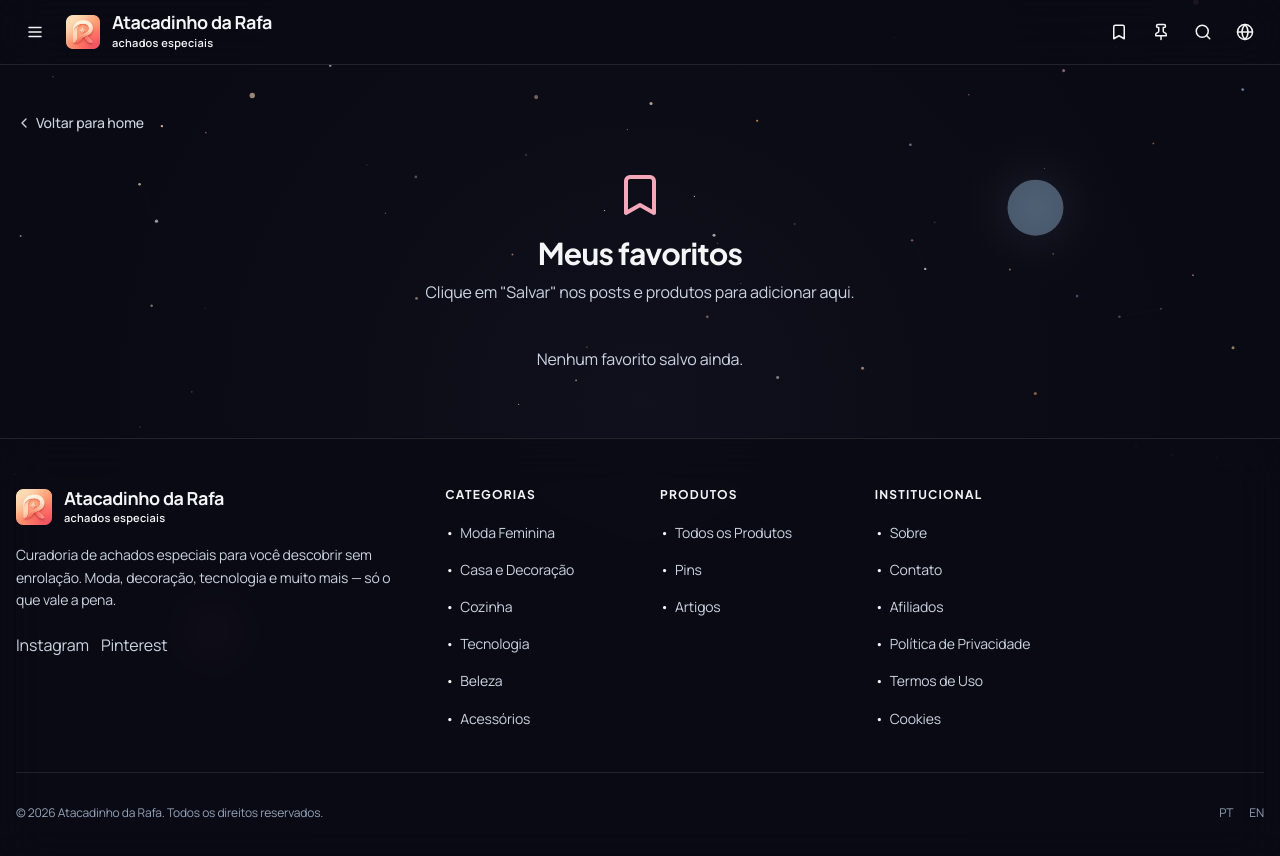
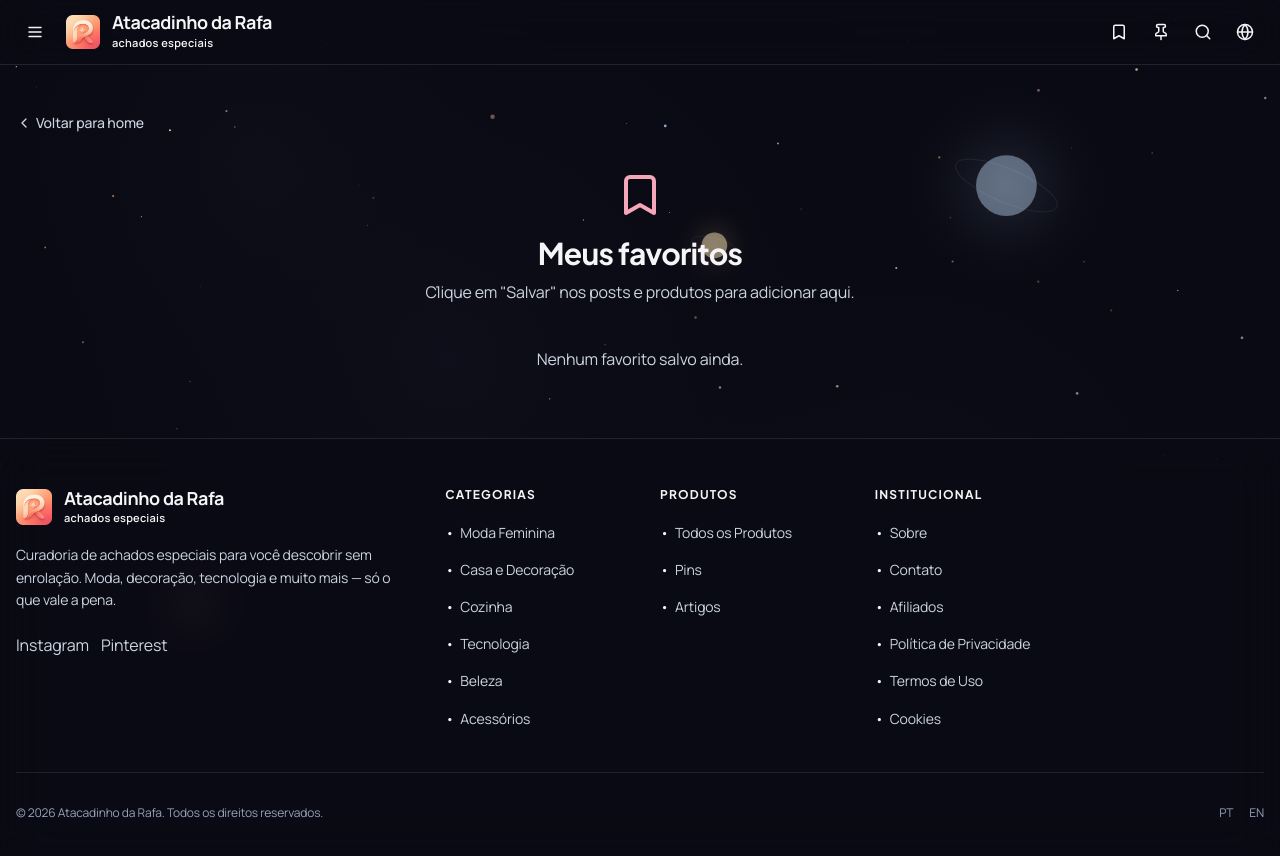
Before and after one commit to machadolucas13/atacadinho-da-rafa, a Next.js app: page /pt/favoritos in a window 1280 px wide. Shown: the top 856 px of the page. Built offline with nearby package versions, Linux system fonts and the light colour scheme.

Commit message:
feat: polished sidebar scrollbar, smoother open animation, richer starfield

```diff
--- a/src/app/globals.css
+++ b/src/app/globals.css
@@ -194,6 +194,11 @@
   .scrollbar-thin::-webkit-scrollbar-thumb { background: rgba(255,255,255,0.15); border-radius: 9999px; }
   .scrollbar-thin::-webkit-scrollbar-thumb:hover { background: rgba(255,255,255,0.25); }
 
+  .category-scroll::-webkit-scrollbar { width: 3px; }
+  .category-scroll::-webkit-scrollbar-track { background: transparent; }
+  .category-scroll::-webkit-scrollbar-thumb { background: rgba(255,255,255,0.12); border-radius: 9999px; }
+  .category-scroll::-webkit-scrollbar-thumb:hover { background: rgba(255,255,255,0.25); }
+
   :focus-visible {
     outline: 2px solid rgba(244,167,185,0.8);
     outline-offset: 2px;
--- a/src/components/hero/BackgroundStarfield.tsx
+++ b/src/components/hero/BackgroundStarfield.tsx
@@ -21,19 +21,23 @@
   radius: number;
   color: string;
   glow: string;
+  ringColor?: string;
   speed: number;
   orbit: number;
   baseX: number;
   baseY: number;
+  tilt: number;
 };
 
 const STAR_COLORS = [
-  "rgba(255,255,255,0.9)",
-  "rgba(244,167,185,0.8)",
-  "rgba(246,194,170,0.7)",
-  "rgba(255,220,180,0.8)",
-  "rgba(180,210,255,0.7)",
-  "rgba(244,162,97,0.6)",
+  "rgba(255,255,255,0.95)",
+  "rgba(244,167,185,0.85)",
+  "rgba(246,194,170,0.75)",
+  "rgba(255,220,180,0.85)",
+  "rgba(180,210,255,0.75)",
+  "rgba(244,162,97,0.65)",
+  "rgba(167,199,231,0.7)",
+  "rgba(231,167,199,0.65)",
 ];
 
 export default function BackgroundStarfield() {
@@ -49,6 +53,7 @@
     let animationFrameId: number;
     let points: Point[] = [];
     let planets: Planet[] = [];
+    let nebulae: { x: number; y: number; r: number; color: string }[] = [];
     let time = 0;
 
     const dpr = Math.min(window.devicePixelRatio || 1, 2);
@@ -63,20 +68,20 @@
     ctx.scale(dpr, dpr);
 
     const createStars = () => {
-      const count = Math.min(Math.floor((w * h) / 9000), 140);
+      const count = Math.min(Math.floor((w * h) / 10000), 180);
       points = Array.from({ length: count }, () => {
         const colorIndex = Math.floor(Math.random() * STAR_COLORS.length);
-        const baseRadius = Math.random() < 0.06 ? Math.random() * 2 + 1.2 : Math.random() * 1.2 + 0.4;
+        const baseRadius = Math.random() < 0.04 ? Math.random() * 2 + 1.4 : Math.random() * 1.1 + 0.3;
         return {
           x: Math.random() * w,
           y: Math.random() * h,
           baseX: Math.random() * w,
           baseY: Math.random() * h,
           radius: baseRadius,
-          baseOpacity: Math.random() * 0.55 + 0.25,
+          baseOpacity: Math.random() * 0.6 + 0.25,
           phase: Math.random() * Math.PI * 2,
-          speed: Math.random() * 0.0018 + 0.0008,
-          amplitude: Math.random() * 55 + 20,
+          speed: Math.random() * 0.0015 + 0.0006,
+          amplitude: Math.random() * 50 + 15,
           color: STAR_COLORS[colorIndex],
         };
       });
@@ -86,66 +91,103 @@
     const createPlanets = () => {
       planets = [
         {
-          x: w * 0.8,
-          y: h * 0.25,
-          radius: Math.min(w, h) * 0.035,
-          color: "rgba(180,220,255,0.35)",
-          glow: "rgba(180,220,255,0.08)",
-          speed: 0.0004,
+          x: w * 0.78,
+          y: h * 0.22,
+          radius: Math.min(w, h) * 0.038,
+          color: "rgba(200,225,255,0.4)",
+          glow: "rgba(180,220,255,0.12)",
+          ringColor: "rgba(255,255,255,0.06)",
+          speed: 0.00035,
           orbit: 16,
-          baseX: w * 0.8,
-          baseY: h * 0.25,
+          baseX: w * 0.78,
+          baseY: h * 0.22,
+          tilt: 0.4,
         },
         {
-          x: w * 0.15,
-          y: h * 0.78,
-          radius: Math.min(w, h) * 0.02,
-          color: "rgba(244,167,185,0.4)",
-          glow: "rgba(244,167,185,0.09)",
-          speed: 0.0006,
+          x: w * 0.14,
+          y: h * 0.74,
+          radius: Math.min(w, h) * 0.022,
+          color: "rgba(244,180,165,0.45)",
+          glow: "rgba(244,167,185,0.1)",
+          speed: 0.0005,
           orbit: 22,
-          baseX: w * 0.15,
-          baseY: h * 0.78,
+          baseX: w * 0.14,
+          baseY: h * 0.74,
+          tilt: 0,
+        },
+        {
+          x: w * 0.55,
+          y: h * 0.30,
+          radius: Math.min(w, h) * 0.016,
+          color: "rgba(246,224,180,0.5)",
+          glow: "rgba(255,220,150,0.12)",
+          ringColor: "rgba(255,255,255,0.04)",
+          speed: 0.0007,
+          orbit: 12,
+          baseX: w * 0.55,
+          baseY: h * 0.30,
+          tilt: 0.25,
         },
       ];
     };
 
-    const drawGalaxy = () => {
-      const cx = w * 0.5;
-      const cy = h * 0.5;
-      const grad = ctx.createRadialGradient(cx, cy, 0, cx, cy, Math.max(w, h) * 0.55);
-      grad.addColorStop(0, "rgba(120,140,180,0.05)");
-      grad.addColorStop(0.4, "rgba(100,120,160,0.025)");
-      grad.addColorStop(1, "rgba(0,0,0,0)");
-      ctx.fillStyle = grad;
-      ctx.fillRect(0, 0, w, h);
+    const createNebulae = () => {
+      nebulae = [
+        { x: w * 0.35, y: h * 0.45, r: Math.max(w, h) * 0.35, color: "rgba(120,110,160,0.045)" },
+        { x: w * 0.70, y: h * 0.70, r: Math.max(w, h) * 0.28, color: "rgba(160,120,140,0.035)" },
+        { x: w * 0.20, y: h * 0.20, r: Math.max(w, h) * 0.22, color: "rgba(110,140,160,0.03)" },
+      ];
+    };
+
+    const drawNebulae = () => {
+      for (let i = 0; i < nebulae.length; i++) {
+        const n = nebulae[i];
+        const grad = ctx.createRadialGradient(n.x, n.y, 0, n.x, n.y, n.r);
+        grad.addColorStop(0, n.color);
+        grad.addColorStop(1, "rgba(0,0,0,0)");
+        ctx.fillStyle = grad;
+        ctx.fillRect(0, 0, w, h);
+      }
     };
 
     createStars();
     createPlanets();
+    createNebulae();
 
     const draw = () => {
-      time += 0.006;
+      time += 0.005;
 
       ctx.fillStyle = "rgb(10,10,20)";
       ctx.fillRect(0, 0, w, h);
 
-      drawGalaxy();
+      drawNebulae();
 
       for (let i = 0; i < planets.length; i++) {
         const planet = planets[i];
-        const px = planet.baseX + Math.sin(time * planet.speed * 1000) * planet.orbit;
-        const py = planet.baseY + Math.cos(time * planet.speed * 800) * planet.orbit * 0.6;
+        const px = planet.baseX + Math.sin(time * planet.speed * 900) * planet.orbit;
+        const py = planet.baseY + Math.cos(time * planet.speed * 700) * planet.orbit * 0.65;
         planet.x = px;
         planet.y = py;
 
-        const glowGrad = ctx.createRadialGradient(px, py, planet.radius * 0.2, px, py, planet.radius * 3);
+        const glowGrad = ctx.createRadialGradient(px, py, planet.radius * 0.2, px, py, planet.radius * 3.5);
         glowGrad.addColorStop(0, planet.glow);
         glowGrad.addColorStop(1, "rgba(0,0,0,0)");
         ctx.fillStyle = glowGrad;
         ctx.beginPath();
-        ctx.arc(px, py, planet.radius * 3, 0, Math.PI * 2);
+        ctx.arc(px, py, planet.radius * 3.5, 0, Math.PI * 2);
         ctx.fill();
+
+        if (planet.ringColor) {
+          ctx.save();
+          ctx.translate(px, py);
+          ctx.rotate(planet.tilt);
+          ctx.beginPath();
+          ctx.ellipse(0, 0, planet.radius * 1.8, planet.radius * 0.55, 0, 0, Math.PI * 2);
+          ctx.strokeStyle = planet.ringColor;
+          ctx.lineWidth = 1.2;
+          ctx.stroke();
+          ctx.restore();
+        }
 
         ctx.beginPath();
         ctx.arc(px, py, planet.radius, 0, Math.PI * 2);
@@ -155,13 +197,13 @@
 
       for (let i = 0; i < points.length; i++) {
         const p = points[i];
-        const offsetX = Math.sin(time * p.speed * 600 + p.phase) * p.amplitude;
-        const offsetY = Math.cos(time * p.speed * 500 + p.phase * 1.3) * p.amplitude * 0.7;
+        const offsetX = Math.sin(time * p.speed * 550 + p.phase) * p.amplitude;
+        const offsetY = Math.cos(time * p.speed * 450 + p.phase * 1.3) * p.amplitude * 0.65;
 
         p.x = p.baseX + offsetX;
         p.y = p.baseY + offsetY;
 
-        const alpha = Math.max(0.12, Math.min(1, p.baseOpacity + Math.sin(time + p.phase) * 0.18));
+        const alpha = Math.max(0.1, Math.min(1, p.baseOpacity + Math.sin(time + p.phase) * 0.16));
 
         ctx.beginPath();
         ctx.arc(p.x, p.y, p.radius, 0, Math.PI * 2);
@@ -169,14 +211,14 @@
         ctx.fill();
       }
 
-      ctx.strokeStyle = "rgba(255,255,255,0.03)";
+      ctx.strokeStyle = "rgba(255,255,255,0.028)";
       ctx.lineWidth = 0.5;
       for (let i = 0; i < points.length; i++) {
         for (let j = i + 1; j < points.length; j++) {
           const dx = points[i].x - points[j].x;
           const dy = points[i].y - points[j].y;
           const dist = Math.sqrt(dx * dx + dy * dy);
-          const threshold = Math.min(85, Math.max(45, w * 0.035));
+          const threshold = Math.min(80, Math.max(40, w * 0.032));
           if (dist < threshold && points[i].radius > 1 && points[j].radius > 1) {
             ctx.beginPath();
             ctx.moveTo(points[i].x, points[i].y);
@@ -203,14 +245,16 @@
       ctx.scale(newDpr, newDpr);
       points = [];
       planets = [];
+      nebulae = [];
       createStars();
       createPlanets();
+      createNebulae();
     };
 
     let resizeTimeout: number;
     const debouncedResize = () => {
       clearTimeout(resizeTimeout);
-      resizeTimeout = window.setTimeout(handleResize, 200);
+      resizeTimeout = window.setTimeout(handleResize, 220);
     };
 
     window.addEventListener("resize", debouncedResize);
--- a/src/components/hero/Starfield.tsx
+++ b/src/components/hero/Starfield.tsx
@@ -21,19 +21,23 @@
   radius: number;
   color: string;
   glow: string;
+  ringColor?: string;
   speed: number;
   orbit: number;
   baseX: number;
   baseY: number;
+  tilt: number;
 };
 
 const STAR_COLORS = [
-  "rgba(255,255,255,0.9)",
-  "rgba(244,167,185,0.8)",
-  "rgba(246,194,170,0.7)",
-  "rgba(255,220,180,0.8)",
-  "rgba(180,210,255,0.7)",
-  "rgba(244,162,97,0.6)",
+  "rgba(255,255,255,0.95)",
+  "rgba(244,167,185,0.85)",
+  "rgba(246,194,170,0.75)",
+  "rgba(255,220,180,0.85)",
+  "rgba(180,210,255,0.75)",
+  "rgba(244,162,97,0.65)",
+  "rgba(167,199,231,0.7)",
+  "rgba(231,167,199,0.65)",
 ];
 
 export default function Starfield() {
@@ -49,6 +53,7 @@
     let animationFrameId: number;
     let points: Point[] = [];
     let planets: Planet[] = [];
+    let nebulae: { x: number; y: number; r: number; color: string }[] = [];
     let time = 0;
 
     const dpr = Math.min(window.devicePixelRatio || 1, 2);
@@ -63,10 +68,10 @@
     ctx.scale(dpr, dpr);
 
     const createStars = () => {
-      const count = Math.min(Math.floor((w * h) / 9000), 140);
+      const count = Math.min(Math.floor((w * h) / 11000), 120);
       points = Array.from({ length: count }, () => {
         const colorIndex = Math.floor(Math.random() * STAR_COLORS.length);
-        const baseRadius = Math.random() < 0.06 ? Math.random() * 2 + 1.2 : Math.random() * 1.2 + 0.4;
+        const baseRadius = Math.random() < 0.04 ? Math.random() * 1.8 + 1.2 : Math.random() * 1 + 0.3;
         return {
           x: Math.random() * w,
           y: Math.random() * h,
@@ -75,8 +80,8 @@
           radius: baseRadius,
           baseOpacity: Math.random() * 0.55 + 0.25,
           phase: Math.random() * Math.PI * 2,
-          speed: Math.random() * 0.0018 + 0.0008,
-          amplitude: Math.random() * 55 + 20,
+          speed: Math.random() * 0.0014 + 0.0005,
+          amplitude: Math.random() * 45 + 15,
           color: STAR_COLORS[colorIndex],
         };
       });
@@ -86,66 +91,89 @@
     const createPlanets = () => {
       planets = [
         {
-          x: w * 0.75,
-          y: h * 0.22,
-          radius: Math.min(w, h) * 0.045,
-          color: "rgba(180,220,255,0.35)",
-          glow: "rgba(180,220,255,0.08)",
+          x: w * 0.72,
+          y: h * 0.24,
+          radius: Math.min(w, h) * 0.032,
+          color: "rgba(210,225,255,0.45)",
+          glow: "rgba(180,220,255,0.1)",
+          ringColor: "rgba(255,255,255,0.05)",
           speed: 0.0004,
-          orbit: 18,
-          baseX: w * 0.75,
-          baseY: h * 0.22,
+          orbit: 14,
+          baseX: w * 0.72,
+          baseY: h * 0.24,
+          tilt: 0.45,
         },
         {
           x: w * 0.18,
-          y: h * 0.72,
-          radius: Math.min(w, h) * 0.025,
-          color: "rgba(244,167,185,0.45)",
+          y: h * 0.70,
+          radius: Math.min(w, h) * 0.018,
+          color: "rgba(244,180,165,0.5)",
           glow: "rgba(244,167,185,0.1)",
           speed: 0.0006,
-          orbit: 24,
+          orbit: 18,
           baseX: w * 0.18,
-          baseY: h * 0.72,
+          baseY: h * 0.70,
+          tilt: 0,
         },
       ];
     };
 
-    const drawGalaxy = () => {
-      const cx = w * 0.5;
-      const cy = h * 0.5;
-      const grad = ctx.createRadialGradient(cx, cy, 0, cx, cy, Math.max(w, h) * 0.55);
-      grad.addColorStop(0, "rgba(120,140,180,0.06)");
-      grad.addColorStop(0.4, "rgba(100,120,160,0.03)");
-      grad.addColorStop(1, "rgba(0,0,0,0)");
-      ctx.fillStyle = grad;
-      ctx.fillRect(0, 0, w, h);
+    const createNebulae = () => {
+      nebulae = [
+        { x: w * 0.35, y: h * 0.45, r: Math.max(w, h) * 0.32, color: "rgba(120,110,160,0.035)" },
+        { x: w * 0.70, y: h * 0.70, r: Math.max(w, h) * 0.24, color: "rgba(160,120,140,0.03)" },
+      ];
+    };
+
+    const drawNebulae = () => {
+      for (let i = 0; i < nebulae.length; i++) {
+        const n = nebulae[i];
+        const grad = ctx.createRadialGradient(n.x, n.y, 0, n.x, n.y, n.r);
+        grad.addColorStop(0, n.color);
+        grad.addColorStop(1, "rgba(0,0,0,0)");
+        ctx.fillStyle = grad;
+        ctx.fillRect(0, 0, w, h);
+      }
     };
 
     createStars();
     createPlanets();
+    createNebulae();
 
     const draw = () => {
-      time += 0.006;
+      time += 0.005;
 
       ctx.fillStyle = "rgb(10,10,20)";
       ctx.fillRect(0, 0, w, h);
 
-      drawGalaxy();
+      drawNebulae();
 
       for (let i = 0; i < planets.length; i++) {
         const planet = planets[i];
-        const px = planet.baseX + Math.sin(time * planet.speed * 1000) * planet.orbit;
-        const py = planet.baseY + Math.cos(time * planet.speed * 800) * planet.orbit * 0.6;
+        const px = planet.baseX + Math.sin(time * planet.speed * 900) * planet.orbit;
+        const py = planet.baseY + Math.cos(time * planet.speed * 700) * planet.orbit * 0.6;
         planet.x = px;
         planet.y = py;
 
-        const glowGrad = ctx.createRadialGradient(px, py, planet.radius * 0.2, px, py, planet.radius * 3);
+        const glowGrad = ctx.createRadialGradient(px, py, planet.radius * 0.2, px, py, planet.radius * 3.2);
         glowGrad.addColorStop(0, planet.glow);
         glowGrad.addColorStop(1, "rgba(0,0,0,0)");
         ctx.fillStyle = glowGrad;
         ctx.beginPath();
-        ctx.arc(px, py, planet.radius * 3, 0, Math.PI * 2);
+        ctx.arc(px, py, planet.radius * 3.2, 0, Math.PI * 2);
         ctx.fill();
+
+        if (planet.ringColor) {
+          ctx.save();
+          ctx.translate(px, py);
+          ctx.rotate(planet.tilt);
+          ctx.beginPath();
+          ctx.ellipse(0, 0, planet.radius * 1.7, planet.radius * 0.5, 0, 0, Math.PI * 2);
+          ctx.strokeStyle = planet.ringColor;
+          ctx.lineWidth = 1;
+          ctx.stroke();
+          ctx.restore();
+        }
 
         ctx.beginPath();
         ctx.arc(px, py, planet.radius, 0, Math.PI * 2);
@@ -155,13 +183,13 @@
 
       for (let i = 0; i < points.length; i++) {
         const p = points[i];
-        const offsetX = Math.sin(time * p.speed * 600 + p.phase) * p.amplitude;
-        const offsetY = Math.cos(time * p.speed * 500 + p.phase * 1.3) * p.amplitude * 0.7;
+        const offsetX = Math.sin(time * p.speed * 550 + p.phase) * p.amplitude;
+        const offsetY = Math.cos(time * p.speed * 450 + p.phase * 1.3) * p.amplitude * 0.6;
 
         p.x = p.baseX + offsetX;
         p.y = p.baseY + offsetY;
 
-        const alpha = Math.max(0.12, Math.min(1, p.baseOpacity + Math.sin(time + p.phase) * 0.18));
+        const alpha = Math.max(0.1, Math.min(1, p.baseOpacity + Math.sin(time + p.phase) * 0.16));
 
         ctx.beginPath();
         ctx.arc(p.x, p.y, p.radius, 0, Math.PI * 2);
@@ -169,14 +197,14 @@
         ctx.fill();
       }
 
-      ctx.strokeStyle = "rgba(255,255,255,0.035)";
+      ctx.strokeStyle = "rgba(255,255,255,0.025)";
       ctx.lineWidth = 0.5;
       for (let i = 0; i < points.length; i++) {
         for (let j = i + 1; j < points.length; j++) {
           const dx = points[i].x - points[j].x;
           const dy = points[i].y - points[j].y;
           const dist = Math.sqrt(dx * dx + dy * dy);
-          const threshold = Math.min(90, Math.max(50, w * 0.04));
+          const threshold = Math.min(75, Math.max(38, w * 0.028));
           if (dist < threshold && points[i].radius > 1 && points[j].radius > 1) {
             ctx.beginPath();
             ctx.moveTo(points[i].x, points[i].y);
@@ -203,14 +231,16 @@
       ctx.scale(newDpr, newDpr);
       points = [];
       planets = [];
+      nebulae = [];
       createStars();
       createPlanets();
+      createNebulae();
     };
 
     let resizeTimeout: number;
     const debouncedResize = () => {
       clearTimeout(resizeTimeout);
-      resizeTimeout = window.setTimeout(handleResize, 200);
+      resizeTimeout = window.setTimeout(handleResize, 220);
     };
 
     window.addEventListener("resize", debouncedResize);
```
Also changed, not shown: src/components/ui/CategorySidebar.tsx (+22 -11 lines).
